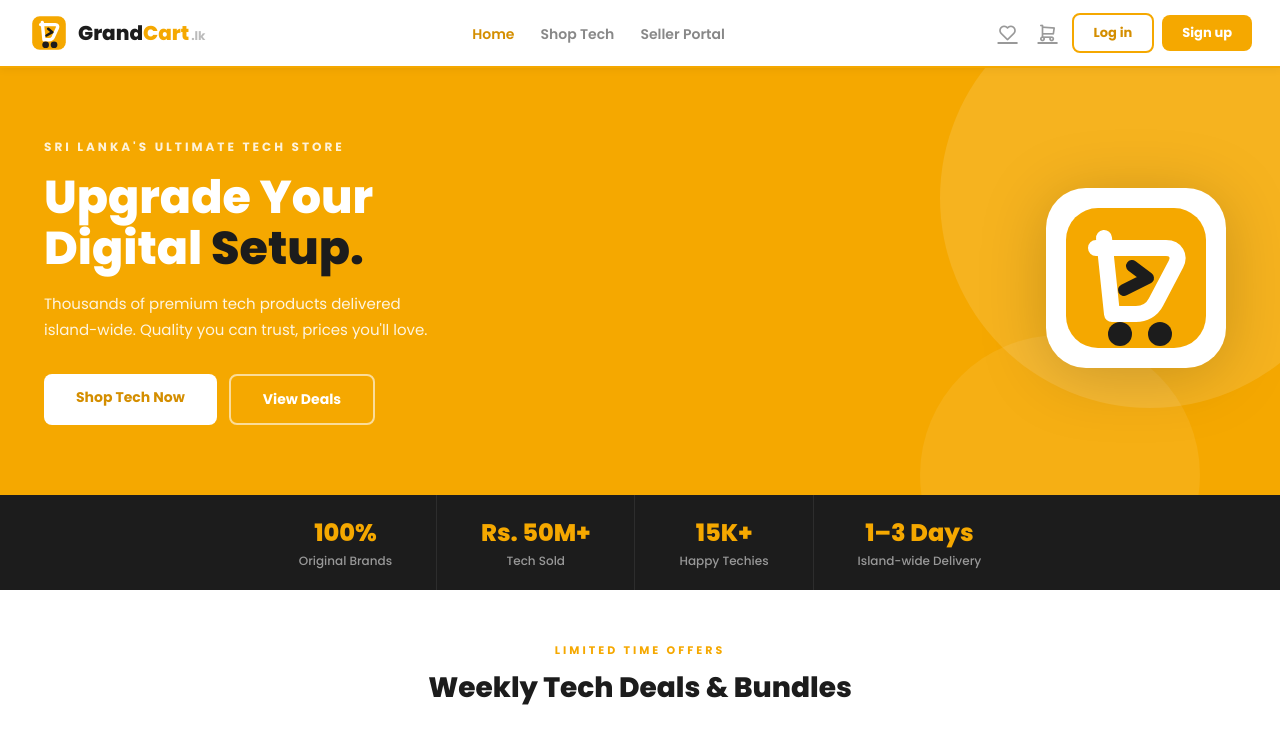
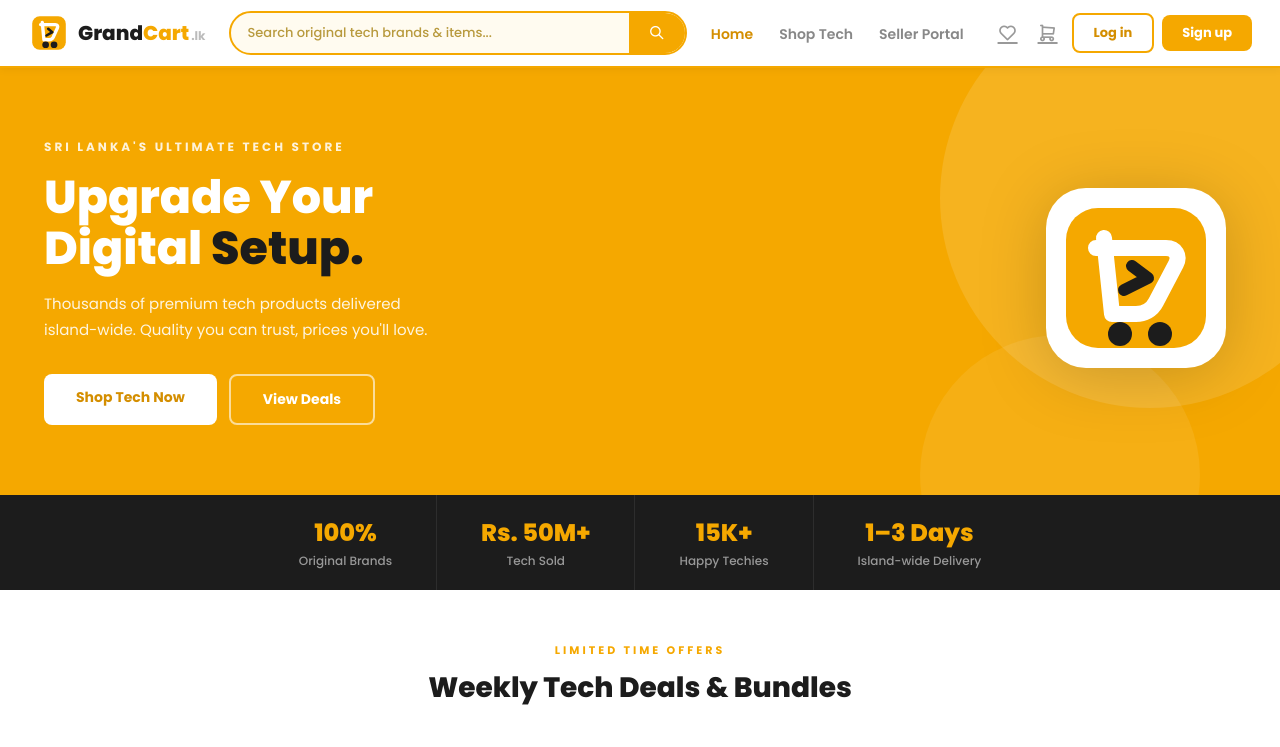
Before and after one commit to minuja2004/GrandCart.lk, a React (Vite) app: page / in a window 1280 px wide. Shown: the top 747 px of the page. Built offline with nearby package versions, Linux system fonts and the light colour scheme; no server answers.

Commit message:
Implement long search bar in navigation bar matching e-commerce design

```diff
--- a/src/components/Navbar.jsx
+++ b/src/components/Navbar.jsx
@@ -1,4 +1,4 @@
-import React from 'react';
+import React, { useState } from 'react';
 import { Link, useLocation, useNavigate } from 'react-router-dom';
 
 export default function Navbar({
@@ -9,10 +9,20 @@ export default function Navbar({
 }) {
   const location = useLocation();
   const navigate = useNavigate();
+  const [searchInput, setSearchInput] = useState('');
 
   const handleLogout = () => {
     setCurrentUser(null);
     navigate('/');
+  };
+
+  const handleSearchSubmit = (e) => {
+    e.preventDefault();
+    if (searchInput.trim()) {
+      navigate(`/shop?search=${encodeURIComponent(searchInput.trim())}`);
+    } else {
+      navigate('/shop');
+    }
   };
 
   const isHome = location.pathname === '/';
@@ -41,8 +51,24 @@ export default function Navbar({
         </span>
       </Link>
 
+      {/* Middle Long Search Bar */}
+      <form className="nav-search-form" onSubmit={handleSearchSubmit}>
+        <input
+          type="text"
+          className="nav-search-input"
+          placeholder="Search original tech brands & items..."
+          value={searchInput}
+          onChange={(e) => setSearchInput(e.target.value)}
+        />
+        <button type="submit" className="nav-search-btn" aria-label="Search">
+          <i className="ti ti-search" aria-hidden="true"></i>
+        </button>
+      </form>
+
+      {/* Right Side Links & Actions */}
+      <div style={{ display: 'flex', alignItems: 'center', gap: '28px' }}>
         {/* Nav Links */}
-      <ul className="nav-links">
+        <ul className="nav-links" style={{ marginBottom: 0 }}>
           <li>
             <Link to="/" className={isHome ? 'active' : ''}>
               Home
@@ -64,7 +90,7 @@ export default function Navbar({
         <div className="nav-actions">
           {/* Wishlist Link */}
           <Link
-          to="/shop" // Can filter wishlist in Shop in future
+            to="/shop"
             className="nav-icon-btn"
             aria-label="Wishlist"
           >
@@ -103,6 +129,7 @@ export default function Navbar({
             </>
           )}
         </div>
+      </div>
     </nav>
   );
 }
--- a/src/components/Shop.jsx
+++ b/src/components/Shop.jsx
@@ -13,7 +13,14 @@ export default function Shop({
   // Category URL parameter sync
   const selectedCategory = searchParams.get('category') || 'All';
 
-  const [searchTerm, setSearchTerm] = useState('');
+  // Search query parameter sync
+  const searchParamsQuery = searchParams.get('search') || '';
+  const [searchTerm, setSearchTerm] = useState(searchParamsQuery);
+
+  useEffect(() => {
+    setSearchTerm(searchParamsQuery);
+  }, [searchParamsQuery]);
+
   const [selectedBrands, setSelectedBrands] = useState([]);
   const [maxPrice, setMaxPrice] = useState(1000000);
   const [sortBy, setSortBy] = useState('popular');
@@ -51,7 +58,10 @@ export default function Shop({
 
   // Reset all filters
   const handleResetFilters = () => {
-    setSelectedCategory('All');
+    const newParams = new URLSearchParams(searchParams);
+    newParams.delete('category');
+    newParams.delete('search');
+    setSearchParams(newParams);
     setSelectedBrands([]);
     setMaxPrice(1000000);
     setOnlyInStock(false);
@@ -136,7 +146,17 @@ export default function Shop({
               className="form-input"
               placeholder="iPhone, Asus, mouse..."
               value={searchTerm}
-              onChange={(e) => setSearchTerm(e.target.value)}
+              onChange={(e) => {
+                const val = e.target.value;
+                setSearchTerm(val);
+                const newParams = new URLSearchParams(searchParams);
+                if (val) {
+                  newParams.set('search', val);
+                } else {
+                  newParams.delete('search');
+                }
+                setSearchParams(newParams);
+              }}
               style={{ padding: '8px 10px', fontSize: '13px' }}
             />
           </div>
--- a/src/index.css
+++ b/src/index.css
@@ -104,6 +104,56 @@ body, html {
 .nav-links a:hover, .nav-links a.active {
   color: var(--brand-dark);
 }
+
+/* Nav Search Bar */
+.nav-search-form {
+  display: flex;
+  align-items: center;
+  flex: 1;
+  max-width: 460px;
+  margin: 0 24px;
+  background: var(--brand-pale);
+  border: 2.5px solid var(--brand);
+  border-radius: 30px;
+  overflow: hidden;
+  height: 44px;
+  transition: var(--transition);
+}
+.nav-search-form:focus-within {
+  border-color: var(--brand-dark);
+  box-shadow: 0 0 10px rgba(245, 168, 0, 0.22);
+}
+.nav-search-input {
+  flex: 1;
+  border: none;
+  background: transparent;
+  padding: 0 16px;
+  font-family: var(--font);
+  font-size: 13px;
+  color: var(--text-main);
+  outline: none;
+}
+.nav-search-input::placeholder {
+  color: #b89a3e;
+  font-weight: 500;
+}
+.nav-search-btn {
+  background: var(--brand);
+  border: none;
+  color: var(--white);
+  padding: 0 20px;
+  height: 100%;
+  cursor: pointer;
+  display: flex;
+  align-items: center;
+  justify-content: center;
+  transition: var(--transition);
+  font-size: 16px;
+}
+.nav-search-btn:hover {
+  background: var(--brand-dark);
+}
+
 .nav-actions {
   display: flex;
   gap: 8px;
```
Lines whose indentation alone changed are shown as unchanged.
